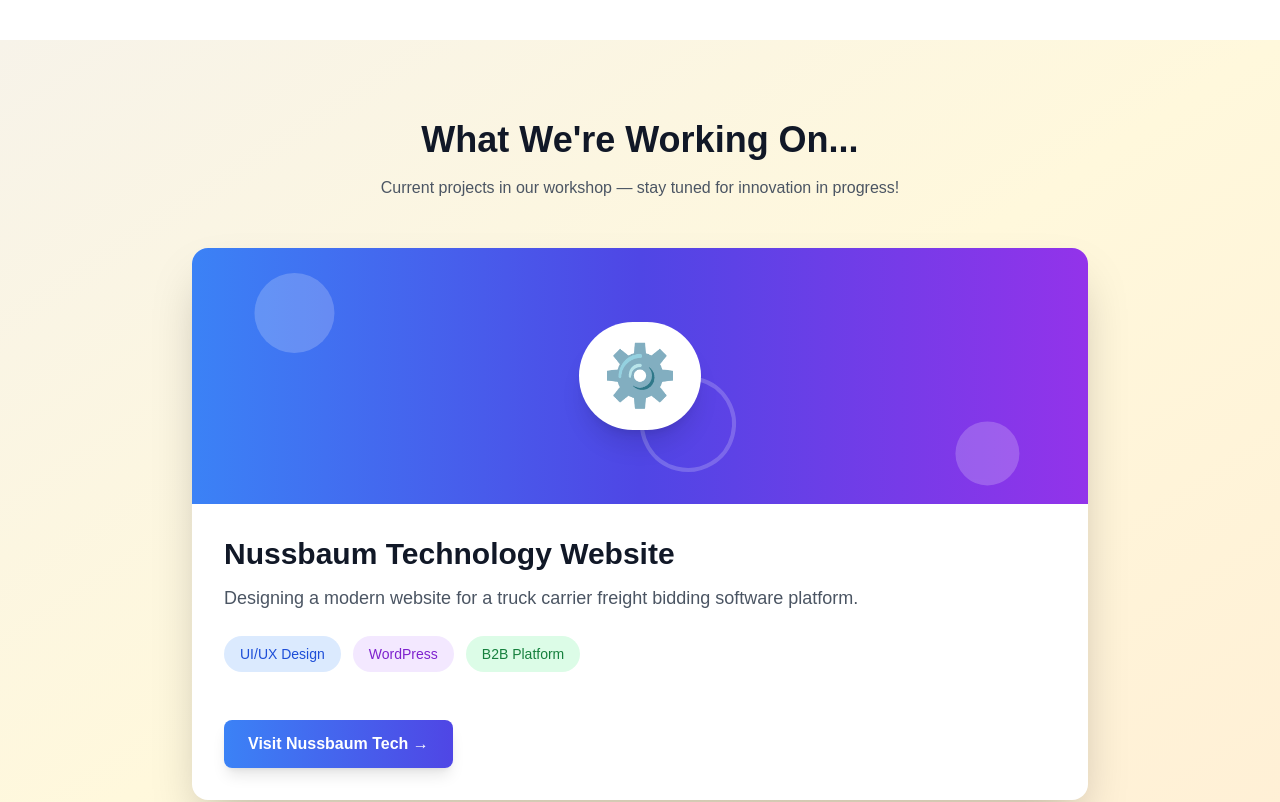
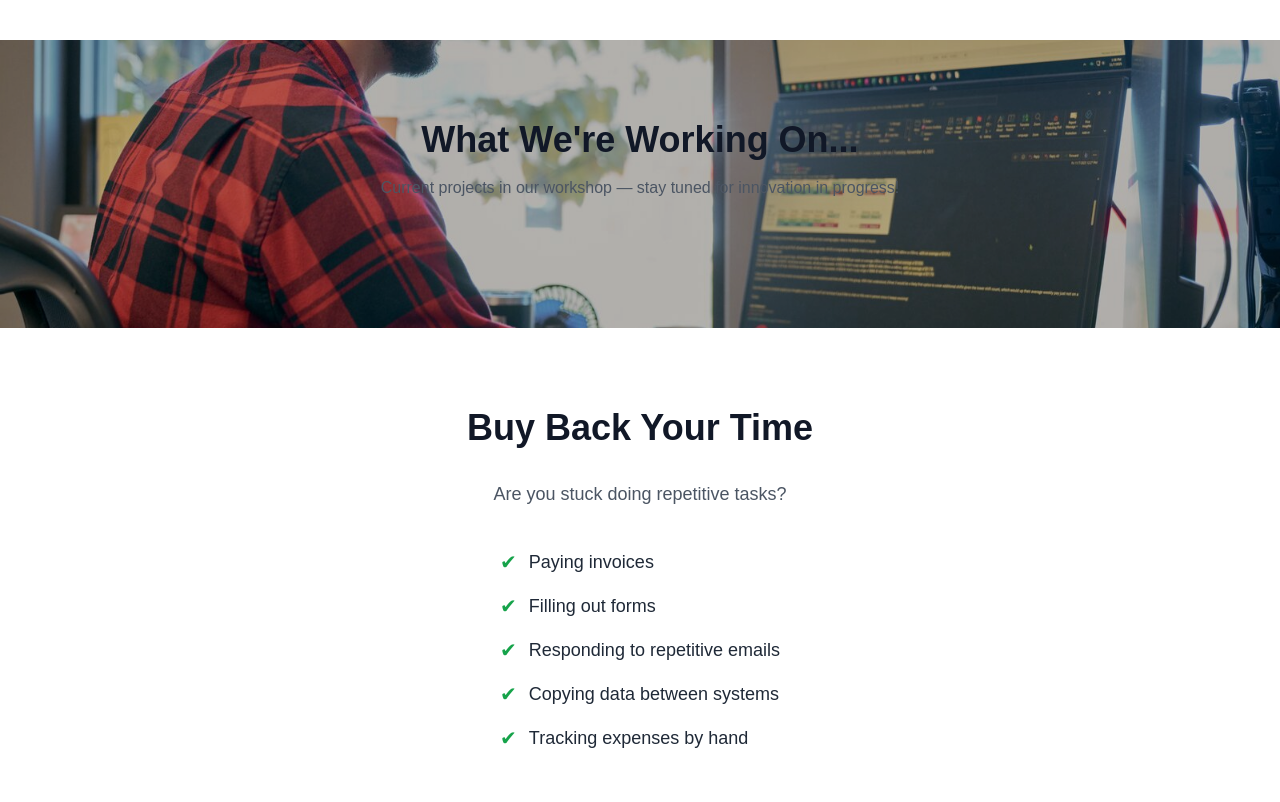
Before and after one commit to Dayton-His-Glory-Alone/daytonr-personalsite, a Next.js app: page / in a window 1280 px wide. Shown: the part 1300-2102 px from the top of the page. Built offline with nearby package versions, Linux system fonts and the light colour scheme.

Commit message:
Update page.tsx

```diff
--- a/app/page.tsx
+++ b/app/page.tsx
@@ -218,8 +218,23 @@
           </div>
         </section>
 
+
 {/* What We're Working On Section */}
-        <section id="what-were-working-on" className="py-20 px-8 bg-gradient-to-br from-[#f7f3e9] via-[#fff8dc] to-[#ffefd5]">
+<section
+  id="what-were-working-on"
+  className="relative py-20 px-8"
+>
+  {/* Background Image */}
+  <div
+    className="absolute inset-0 bg-cover bg-center"
+    style={{ backgroundImage: "url('/ntech.jpg')" }}
+  ></div>
+
+  {/* Dark Overlay */}
+  <div className="absolute inset-0 bg-black/30"></div>
+
+  {/* Content */}
+  <div className="relative z-10">
     <motion.h2
       className="text-4xl font-bold text-center mb-4 text-gray-900"
       initial={{ opacity: 0, y: -20 }}
@@ -236,85 +251,18 @@
       Current projects in our workshop — stay tuned for innovation in progress!
     </motion.p>
 
+    {/* Existing motion.div content remains unchanged */}
     <motion.div
       className="max-w-4xl mx-auto bg-white rounded-2xl shadow-2xl overflow-hidden"
       initial={{ opacity: 0, scale: 0.9 }}
       animate={{ opacity: 1, scale: 1 }}
       transition={{ delay: 0.3 }}
     >
-            <div className="relative h-64 bg-gradient-to-r from-blue-500 via-indigo-600 to-purple-600 flex items-center justify-center overflow-hidden">
-              {/* Animated Workshop Background */}
-              <div className="absolute inset-0 opacity-20">
-                <motion.div
-                  className="absolute top-10 left-10 w-20 h-20 bg-white rounded-full"
-                  animate={{ x: [0, 30, 0], y: [0, -20, 0] }}
-                  transition={{ duration: 4, repeat: Infinity }}
-                />
-                <motion.div
-                  className="absolute bottom-10 right-10 w-16 h-16 bg-white rounded-full"
-                  animate={{ x: [0, -40, 0], y: [0, 30, 0] }}
-                  transition={{ duration: 5, repeat: Infinity }}
-                />
-                <motion.div
-                  className="absolute top-1/2 left-1/2 w-24 h-24 border-4 border-white rounded-full"
-                  animate={{ rotate: 360 }}
-                  transition={{ duration: 8, repeat: Infinity, ease: "linear" }}
-                />
-              </div>
-
-              {/* Main Icon/Badge */}
-              <motion.div
-                className="relative z-10 bg-white p-6 rounded-full shadow-xl"
-                whileHover={{ scale: 1.1, rotate: 5 }}
-              >
-                <span className="text-6xl">⚙️</span>
+      {/* ...rest of your content */}
     </motion.div>
   </div>
+</section>
 
-            <div className="p-8">
-              <motion.h3
-                className="text-3xl font-bold text-gray-900 mb-3"
-                whileHover={{ x: 5 }}
-              >
-                <a
-                  href="https://nussbaumtech.com/"
-                  target="_blank"
-                  rel="noopener noreferrer"
-                  className="hover:text-[#039BE5] transition-colors"
-                >
-                  Nussbaum Technology Website
-                </a>
-              </motion.h3>
-
-              <p className="text-lg text-gray-600 mb-6">
-                Designing a modern website for a truck carrier freight bidding software platform.
-              </p>
-
-              <div className="flex flex-wrap gap-3 mb-6">
-                <span className="px-4 py-2 bg-blue-100 text-blue-700 rounded-full text-sm font-medium">
-                  UI/UX Design
-                </span>
-                <span className="px-4 py-2 bg-purple-100 text-purple-700 rounded-full text-sm font-medium">
-                  WordPress
-                </span>
-                <span className="px-4 py-2 bg-green-100 text-green-700 rounded-full text-sm font-medium">
-                  B2B Platform
-                </span>
-              </div>
-
-              <motion.a
-                href="https://nussbaumtech.com/"
-                target="_blank"
-                rel="noopener noreferrer"
-                className="mt-6 inline-block bg-gradient-to-r from-blue-500 to-indigo-600 text-white px-6 py-3 rounded-lg shadow-lg hover:shadow-xl transition font-semibold"
-                whileHover={{ scale: 1.05 }}
-                whileTap={{ scale: 0.95 }}
-              >
-                Visit Nussbaum Tech →
-              </motion.a>
-            </div>
-          </motion.div>
-        </section>
 
         {/* Buy Back Your Time Section */}
         <section id="buy-back-time" className="py-20 px-6 lg:px-20 bg-white text-gray-800">
```
Lines whose indentation alone changed are shown as unchanged.
